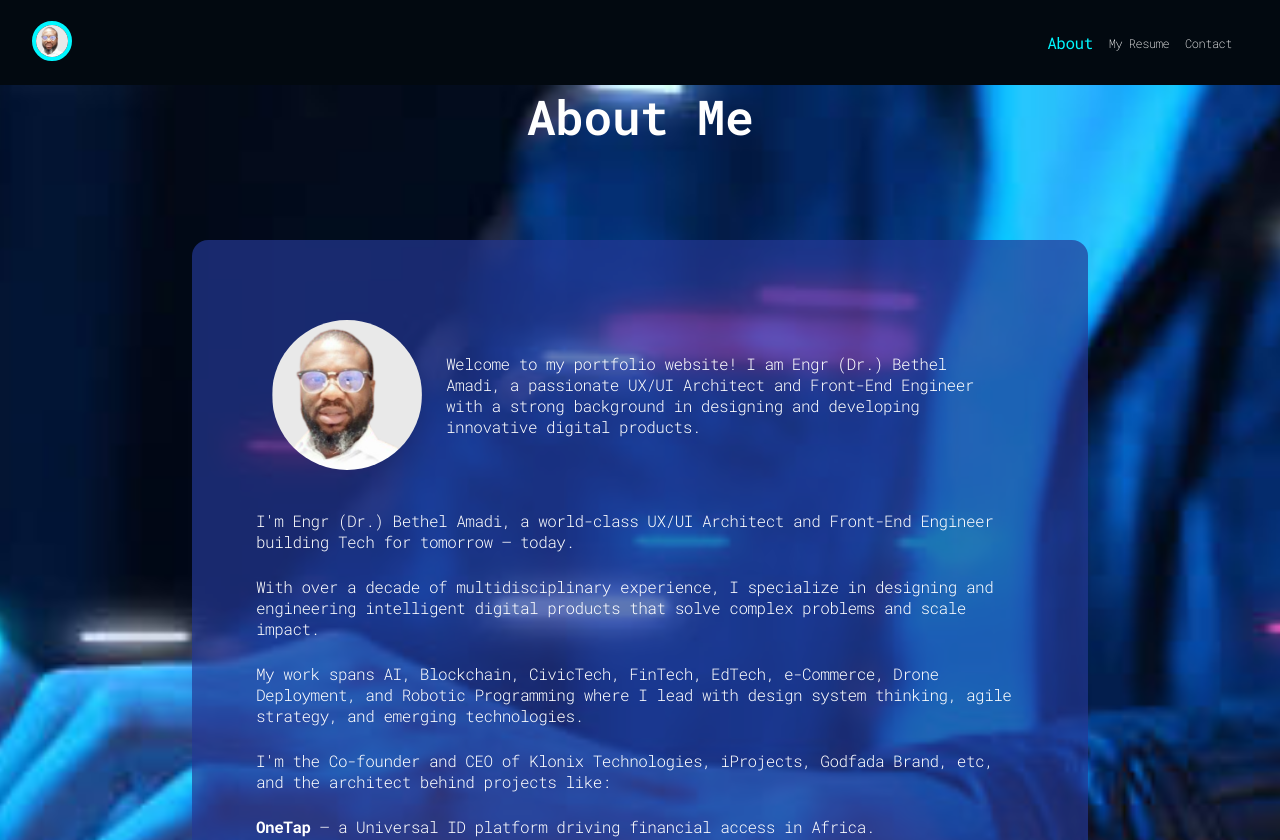
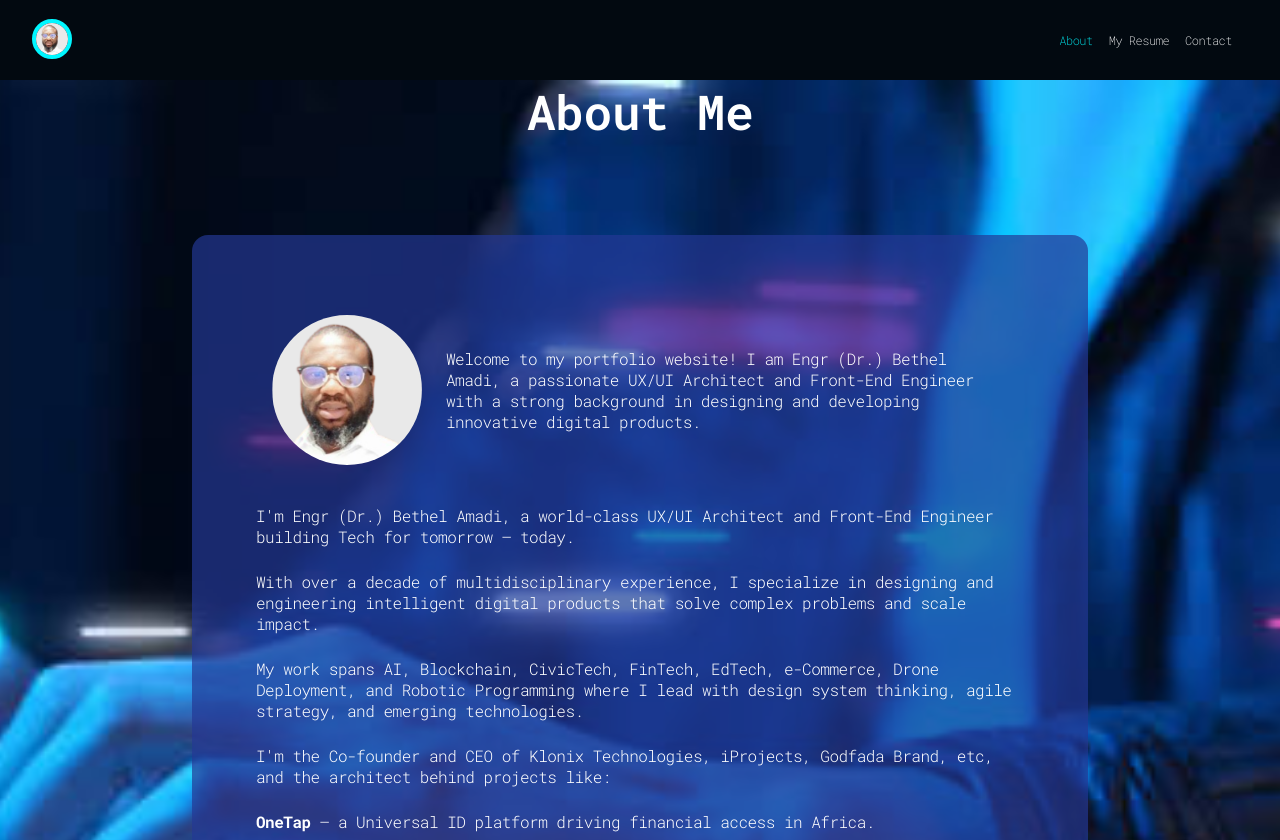
Before and after one commit to amadibethel/my_portfolio, a plain HTML site: page about.html in a window 1280 px wide. Shown: the top 840 px of the page. Drawn offline with Linux system fonts and the light colour scheme; a web font is replaced by a local one.

Commit message:
Add updated file to My Portfolio Project

```diff
--- a/style.css
+++ b/style.css
@@ -157,8 +157,7 @@
 
 span {
     color: var(--accent-color);
-    font-size: var(--font-size-medium);
-    font-weight: var(--font-weight-x-large);
+    font-size: var(--font-size-small);
 }
 
 /* Hero Section Styling */
```
